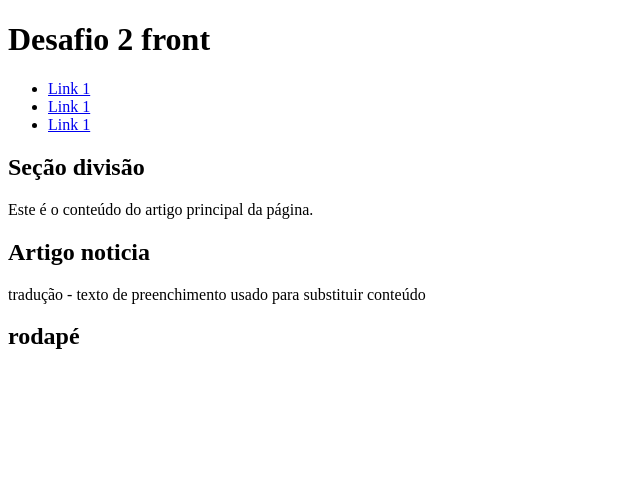
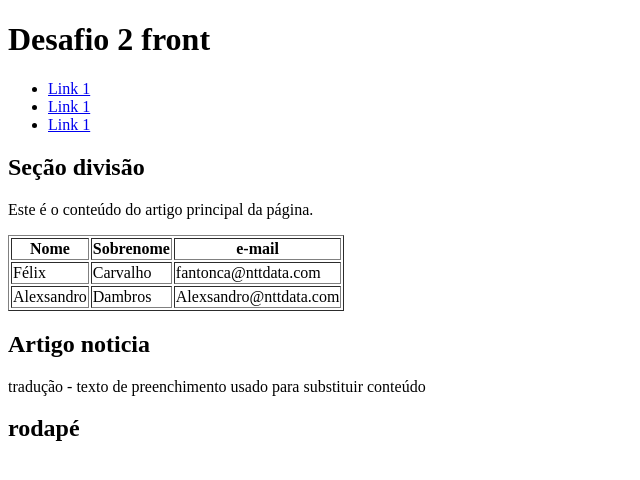
Before and after one commit to felixantoniocarvalho/TrilhaFrontEnd, a plain HTML site: page Desafio2/index.html in a window 1280 px wide. Shown: the whole page, without its empty margins (0-640 px from the left). Drawn offline with Linux system fonts and the light colour scheme.

Commit message:
Criacao tabela

```diff
--- a/Desafio2/index.html
+++ b/Desafio2/index.html
@@ -24,6 +24,23 @@
             <article>
                 <h2>Seção divisão</h2>
                 <p>Este é o conteúdo do artigo principal da página.</p>
+                <table border="1">
+                    <tr>
+                      <th>Nome</th>
+                      <th>Sobrenome</th>
+                      <th> e-mail</th>
+                    </tr>
+                    <tr>
+                      <td>Félix</td>
+                      <td>Carvalho</td>
+                      <td>fantonca@nttdata.com</td>
+                    </tr>
+                    <tr>
+                      <td>Alexsandro</td>
+                      <td>Dambros</td>
+                      <td>Alexsandro@nttdata.com</td>
+                    </tr>
+                  </table>
             </article>
             <aside>
                 <h2>Artigo noticia</h2>
```
